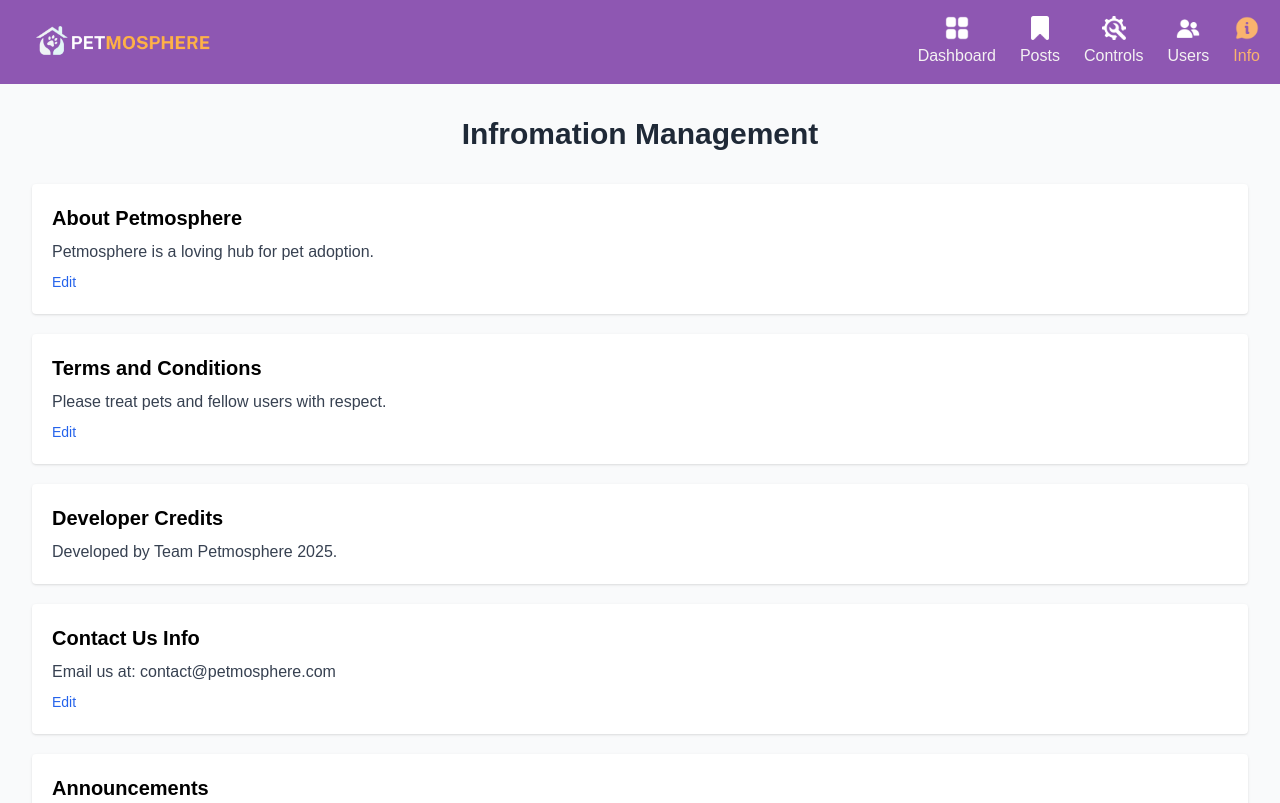
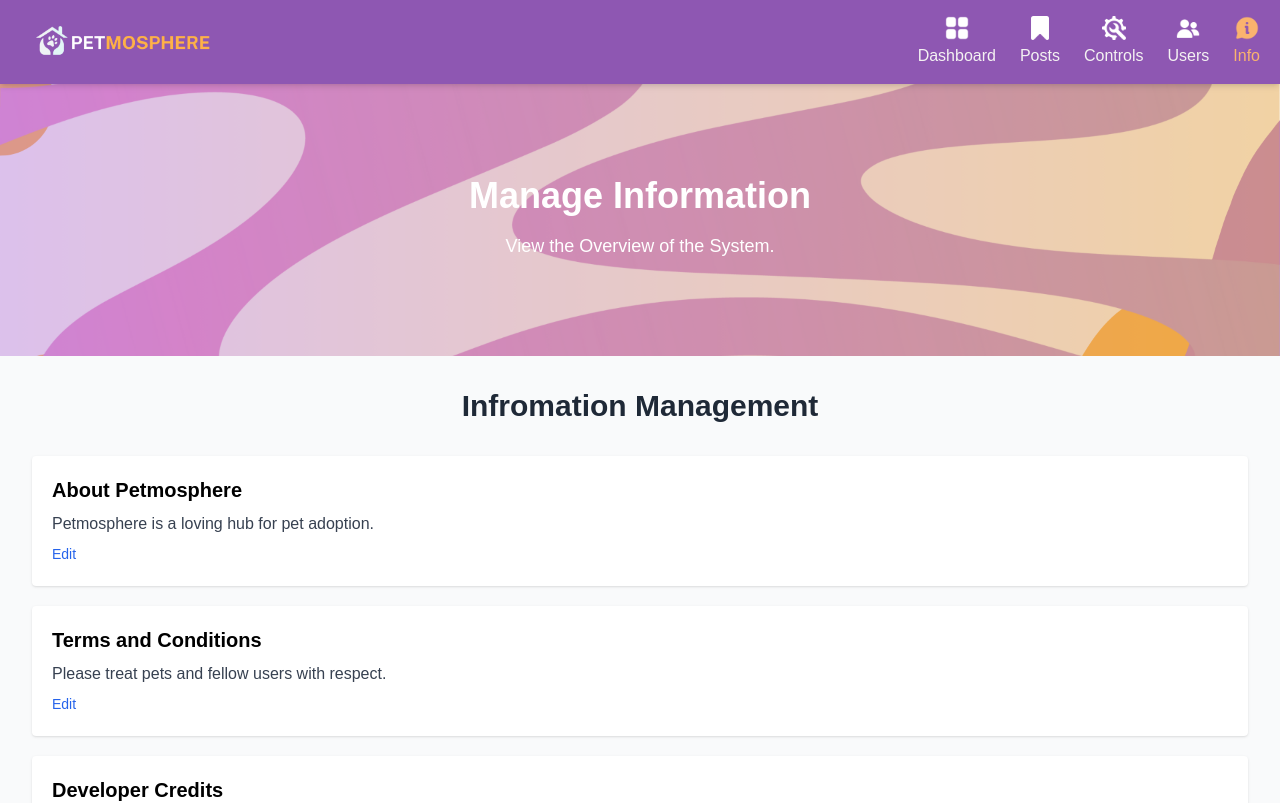
Before and after one commit to Yohhannn/Petmosphere_System, a React (Vite) app in the folder frontend/: page /admin/info in a window 1280 px wide. Shown: the top 803 px of the page. Built offline with nearby package versions, Linux system fonts and the light colour scheme.

Commit message:
Added Back the Sticky Headers

```diff
--- a/frontend/src/views/admin/admin_info.jsx
+++ b/frontend/src/views/admin/admin_info.jsx
@@ -1,5 +1,6 @@
 import React, { useState } from 'react';
 import Admin_Header from '../../components/admin_header';
+import ScrollToTopButton from '../utility/util_scroll_up';
 
 const AdminInfo = () => {
   // Sample editable content state (can be connected to database/API later)
@@ -20,7 +21,24 @@ const AdminInfo = () => {
 
   return (
     <>
-      <Admin_Header />
+            {/* Sticky Header */}
+            <div className="fixed top-0 left-0 w-full z-50 bg-white shadow-md animate__animated animate__fadeIn">
+        <Admin_Header />
+      </div>
+
+      <ScrollToTopButton />
+
+      <section
+        className="mt-20 bg-gradient-to-t from-purple-600 to-orange-400 text-white py-24 text-center bg-cover bg-center animate__animated animate__fadeIn"
+        style={{ backgroundImage: "url('../main_assets/images/image_main_banner4.png')" }}
+      >
+        <div className="container mx-auto px-6">
+          <h1 className="text-4xl font-bold mb-4 animate__animated animate__bounceIn">Manage Information</h1>
+          <p className="text-lg max-w-2xl mx-auto">
+            View the Overview of the System.
+          </p>
+        </div>
+      </section>
       <div className="p-8 bg-gray-50 min-h-screen">
         <h2 className="text-3xl font-bold text-gray-800 mb-8 text-center">Infromation Management</h2>
 
```
